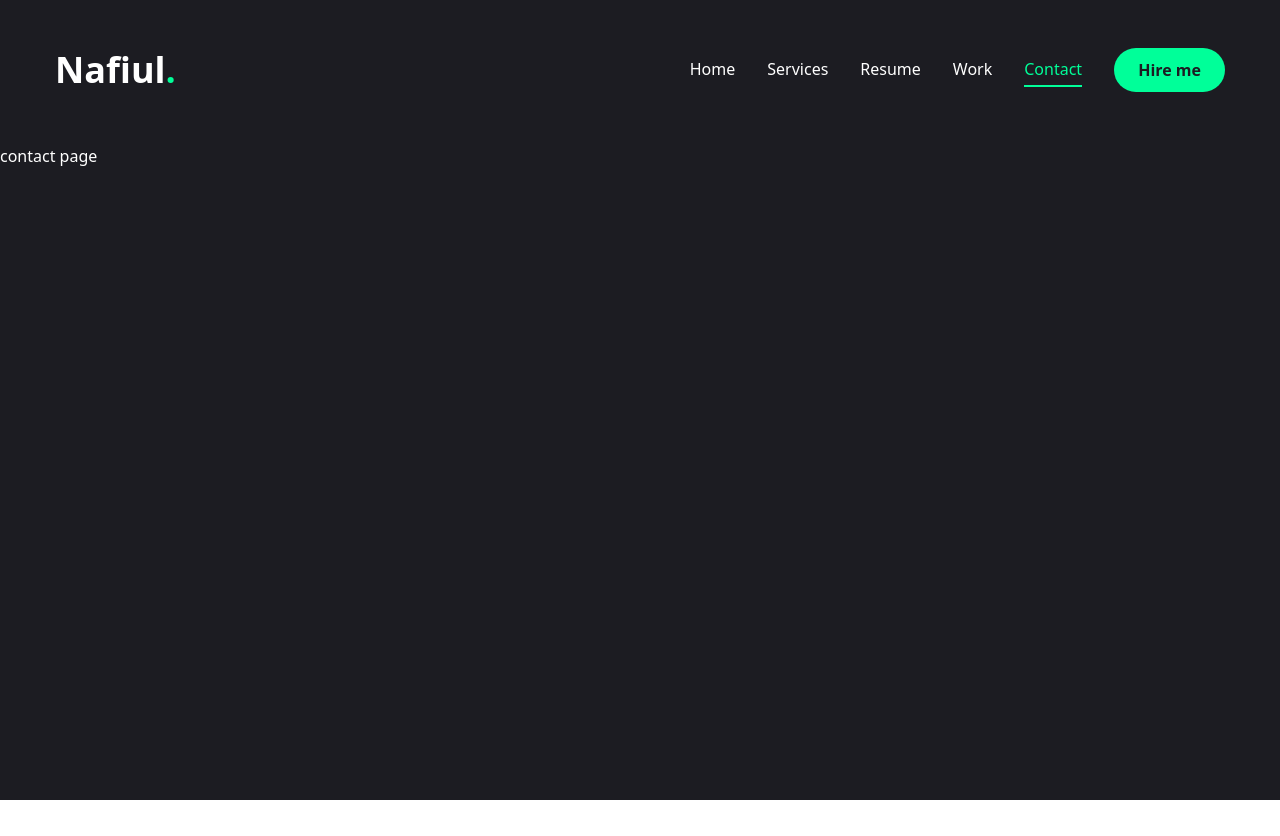
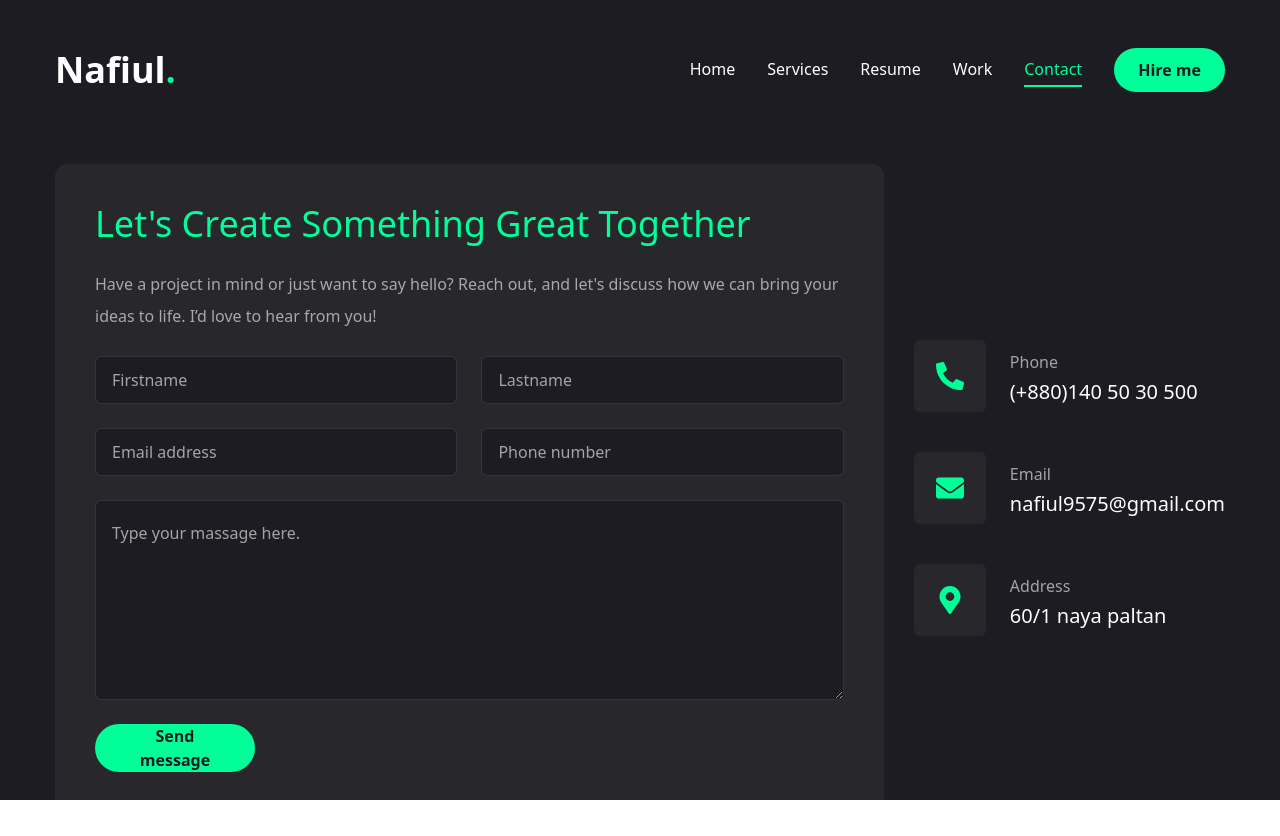
Before and after one commit to nafiulhaqueinan/Portfolio_site, a Next.js app: page /contact in a window 1280 px wide. Before the commit the page ends 800 px from the top, so only its background shows below. Built offline with nearby package versions, Linux system fonts and the light colour scheme.

Commit message:
complete

```diff
--- a/app/contact/page.jsx
+++ b/app/contact/page.jsx
@@ -1,13 +1,97 @@
+"use client"
 
+import { Button } from "@/components/ui/button";
+import {Input} from "@/components/ui/input";
+import { Textarea } from "@/components/ui/textarea";
+import{Select,SelectContent,SelectGroup,SelectItem,SelectLabel,SelectTrigger,SelectValue} from "@/components/ui/select";
 
+import { FaPhoneAlt,FaEnvelope,FaMapMarkerAlt } from "react-icons/fa";
 
+const info=[
+    {
+        icon:<FaPhoneAlt/>,
+        title:'Phone',
+        description:'(+880)140 50 30 500',
+    },
+    {
+        icon:<FaEnvelope/>,
+        title:'Email',
+        description:'nafiul9575@gmail.com',
+    },
+    {
+        icon:<FaMapMarkerAlt/>,
+        title:'Address',
+        description:'60/1 naya paltan',
+    },
+];
 
+import { motion } from "framer-motion";
 
-
-
-const contact = () =>{
-    return (
-        <div> contact page </div>
+const Contact = () => {
+    return(
+        <motion.section
+        initial={{opacity: 0}}
+        animate={{
+            opacity:1,
+            transition: {delay:2.4,duration:0.4,ease:"easeIn"},
+        }}
+        className="py-6"
+        >
+            <div className="container mx-auto">
+                <div className="flex flex-col xl:flex-row gap-[30px]">
+                    {/* from */}
+                    <div className="xl:h-[54%] order-2 xl:order-none">
+                        <from className="flex flex-col gap-6 p-10 bg-[#27272c] rounded-xl">
+                            <h3 className="text-4xl text-accent">Let's Create Something Great Together</h3>
+                            <p className="text-white/60">
+                            Have a project in mind or just want to say hello? Reach out, and let's discuss how we can bring your ideas to life. I’d love to hear from you!
+                            </p>
+                            {/* input */}
+                            <div className="grid grid-cols-1 md:grid-cols-2 gap-6">
+                                <Input type="firstname" placeholder="Firstname"/>
+                                <Input type="lastname" placeholder="Lastname"/>
+                                <Input type="email" placeholder="Email address"/>
+                                <Input type="phone" placeholder="Phone number"/>
+                            </div>
+                            {/* select
+                            <Select>
+                                <SelectTrigger>
+                                    <SelectValue placeholder="Select a service"/>
+                                </SelectTrigger>
+                            </Select> */}
+                            {/* textarea */}
+                            <Textarea
+                            className="h-[200px]"
+                            placeholder="Type your massage here."
+                            />
+                            {/* btn */}
+                            <Button size="md" className="max-w-40">
+                                Send message
+                            </Button>
+                            </from>
+                    </div>
+                    {/* info */}
+                    <div className="flex-1 flex items-center xl:justify-end order-1 xl:order-none mb-8 xl:mb-0">
+                        <ul className="flex flex-col gap-10">
+                            {info.map((item,index)=>{
+                                return(
+                                    <li key={index} className="flex items-center gap-6">
+                                        <div className="w-[52px] h-[52px] xl:w-[72px] xl:h-[72px] bg-[#27272c] text-accent rounded-md flex items-center justify-center">
+                                            <div className="text-[28px]">{item.icon}</div>
+                                        </div>
+                                        <div className="flex-1">
+                                            <p className="text-white/60">{item.title}</p>
+                                            <h3 className="text-xl">{item.description}</h3>
+                                        </div>
+                                    </li>
+                                );
+                            })}
+                        </ul>
+                    </div>
+                </div>
+            </div>
+        </motion.section>
     )
 }
-export default contact;
+
+export default Contact;
--- a/components/PageTransition.jsx
+++ b/components/PageTransition.jsx
@@ -13,7 +13,7 @@ const PageTransition = ({children}) => {
                 initial = {{opacity:1}}
                 animate ={{
                     opacity :0,
-                    transition : {delay:1,duration:0.4 ,ease:"easeInOut"},
+                    transition : {delay:0.5,duration:0.4 ,ease:"easeInOut"},
                 }}
                 className=" w-screen h-screen fixed bg-primary top-0 pointer-events-none"
                 />
--- a/components/StairTransition.jsx
+++ b/components/StairTransition.jsx
@@ -21,7 +21,7 @@ const StairTransition=()=>{
                 initial={{opacity:1}}
                 animate={{
                     opacity:0,
-                    transition:{delay:1,duration:0.4,ease:"easeInOut"},
+                    transition:{delay:0.5,duration:0.4,ease:"easeInOut"},
                 }}
                 />
             </div>
--- a/components/ui/input.jsx
+++ b/components/ui/input.jsx
@@ -7,7 +7,7 @@ const Input = React.forwardRef(({ className, type, ...props }, ref) => {
     (<input
       type={type}
       className={cn(
-        "flex h-10 w-full rounded-md border border-slate-200 bg-white px-3 py-2 text-sm ring-offset-white file:border-0 file:bg-transparent file:text-sm file:font-medium file:text-slate-950 placeholder:text-slate-500 focus-visible:outline-none focus-visible:ring-2 focus-visible:ring-slate-950 focus-visible:ring-offset-2 disabled:cursor-not-allowed disabled:opacity-50 dark:border-slate-800 dark:bg-slate-950 dark:ring-offset-slate-950 dark:file:text-slate-50 dark:placeholder:text-slate-400 dark:focus-visible:ring-slate-300",
+        "flex h-[48px] rounded-md border border-white/10 focus:border-accent font-light bg-primary px-4 py-5 text-base placeholder:text-white/60 outline-none",
         className
       )}
       ref={ref}
--- a/components/ui/textarea.jsx
+++ b/components/ui/textarea.jsx
@@ -6,7 +6,7 @@ const Textarea = React.forwardRef(({ className, ...props }, ref) => {
   return (
     (<textarea
       className={cn(
-        "flex min-h-[80px] w-full rounded-md border border-slate-200 bg-white px-3 py-2 text-sm ring-offset-white placeholder:text-slate-500 focus-visible:outline-none focus-visible:ring-2 focus-visible:ring-slate-950 focus-visible:ring-offset-2 disabled:cursor-not-allowed disabled:opacity-50 dark:border-slate-800 dark:bg-slate-950 dark:ring-offset-slate-950 dark:placeholder:text-slate-400 dark:focus-visible:ring-slate-300",
+        "flex min-h-[80px] w-full rounded-md border border-white/10 bg-primary px-4 py-5 text-base placeholder:text-white/60 focus-visible:outline-none focus-visible:ring-1 focus-visible:ring-accent focus-visible:ring-offset-0 disabled:cursor-not-allowed disabled:opacity-50",
         className
       )}
       ref={ref}
```
Also changed, not shown: .eslintrc.json.
